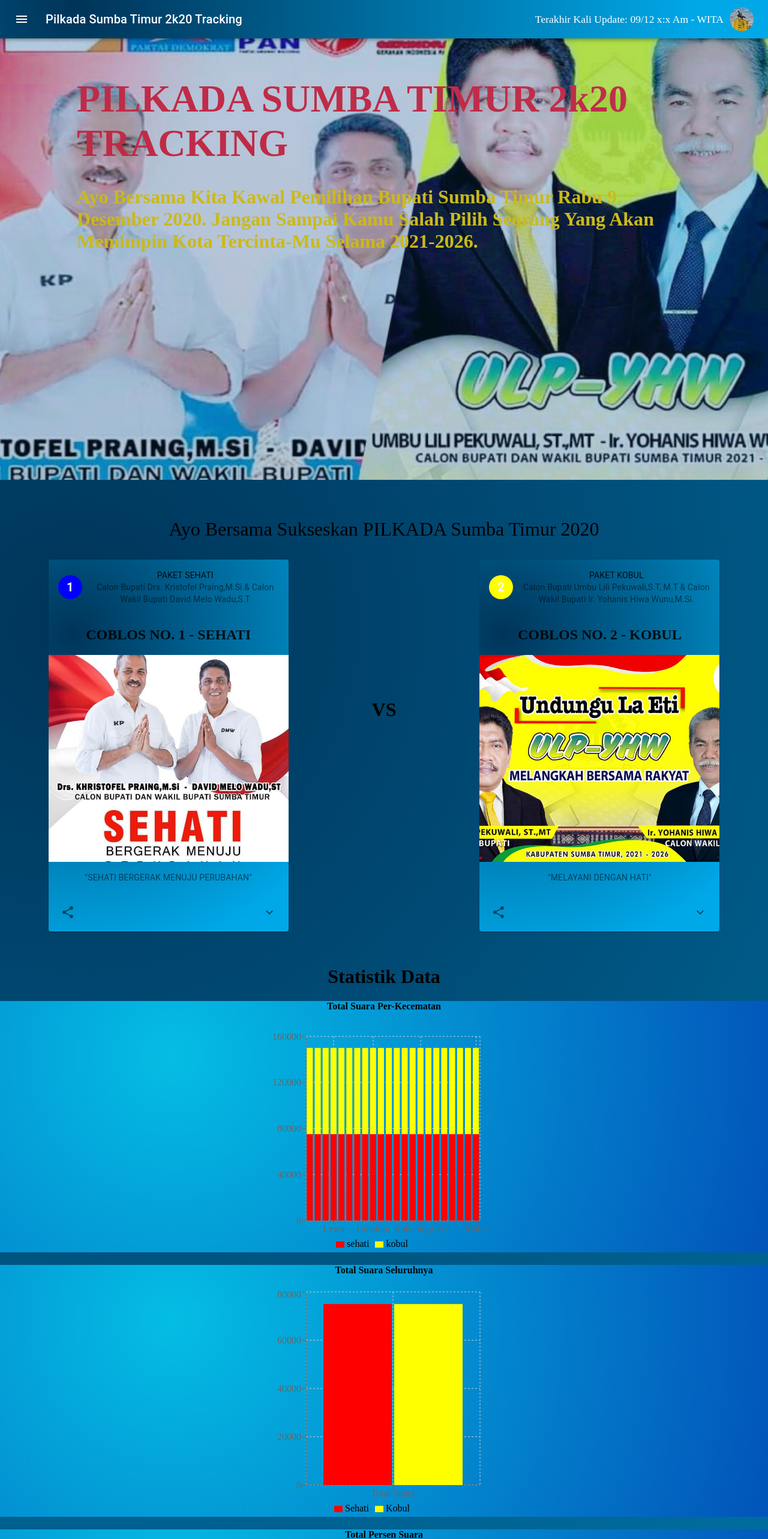
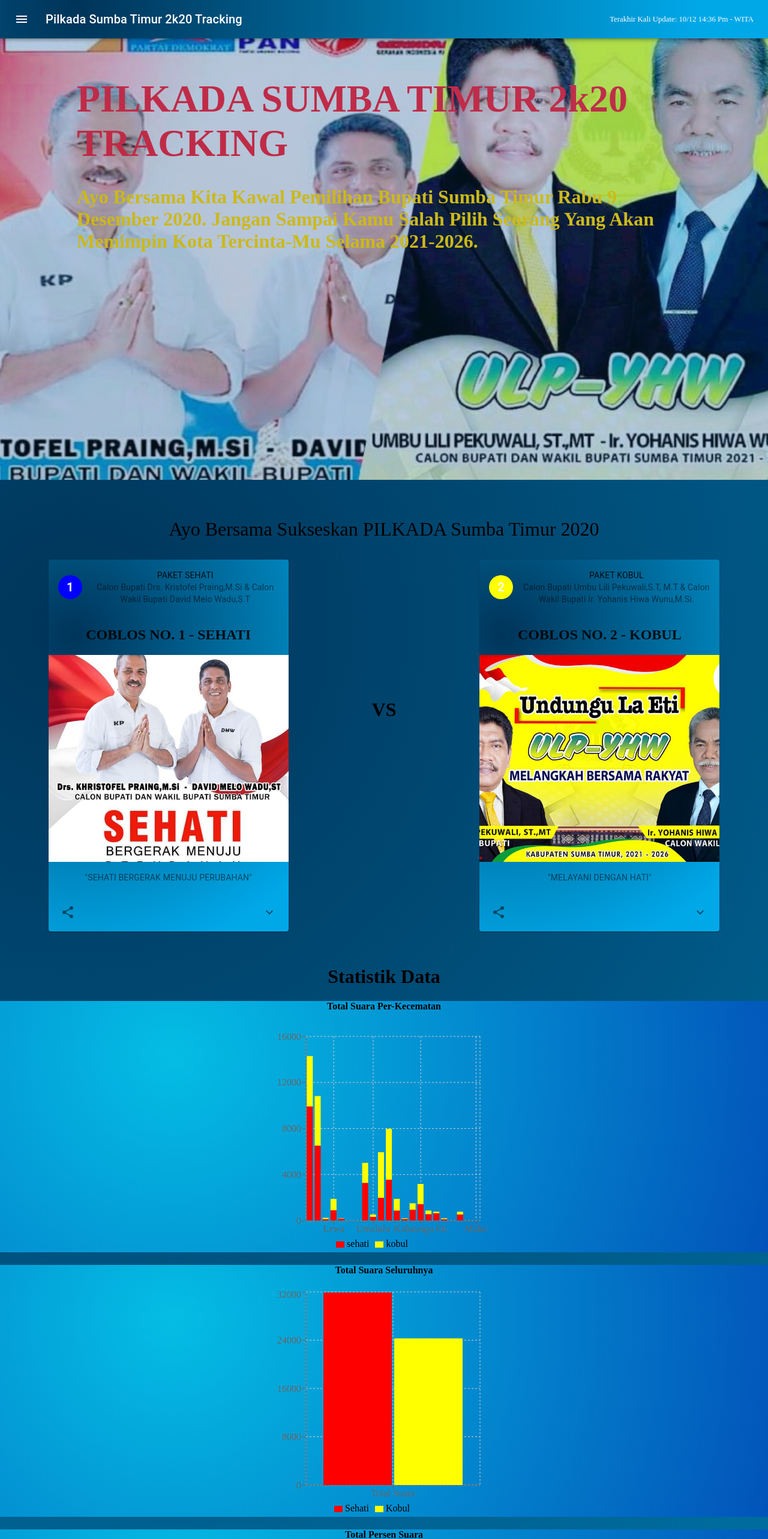
Before and after one commit to Rendydinar/Sumba-Timur-2k20-Pilkada-Tracking, a React (Create React App) app: page / in a window 1280 px wide. Shown: the top 2566 px of the page at 60% size. Built offline with nearby package versions, Linux system fonts and the light colour scheme.

Commit message:
Update 12/10 14:36 Pm WITA

```diff
--- a/src/Components/Header.js
+++ b/src/Components/Header.js
@@ -5,8 +5,6 @@ import Toolbar from '@material-ui/core/Toolbar';
 import IconButton from '@material-ui/core/IconButton';
 import MenuIcon from '@material-ui/icons/Menu';
 import Typography from '@material-ui/core/Typography';
-import Avatar from '@material-ui/core/Avatar';
-import Img from '../static/patung-kuda-waingapu.jpg'
 import { makeStyles } from '@material-ui/core/styles';
 import clsx from 'clsx';
 import Drawer from '@material-ui/core/Drawer';
@@ -84,13 +82,12 @@ const Header = () => {
           <IconButton edge="start" onClick={toggleDrawer('left', true)} className={classes.menuButton} color="inherit" aria-label="menu">
             <MenuIcon />
           </IconButton>
-        <Typography variant="h6" className={classes.title, HeaderClasses.textHidden} color="inherit">
-          <Link to="/" style={{textDecoration: 'none', color: 'white', display:'hidden'}}>Pilkada Sumba Timur 2k20 Tracking</Link>
+        <Typography variant="h6" className={clsx(classes.title, HeaderClasses.textHidden)} color="inherit">
+          <Link to="/" style={{textDecoration: 'none', color: 'white'}}>Pilkada Sumba Timur 2k20 Tracking</Link>
         </Typography>
           <p className={HeaderClasses.blink}>
             Terakhir Kali Update: {DataSource.terkahirUpdate.date}
           </p>
-          <Avatar src={Img}/>
         </Toolbar>
       </AppBar>
       <Drawer anchor={'left'} open={state['left']} onClose={toggleDrawer('left', false)}>
--- a/src/Components/Header.module.css
+++ b/src/Components/Header.module.css
@@ -1,8 +1,8 @@
 .blink {
   animation: blink-animation 1s steps(5, start) infinite;
   -webkit-animation: blink-animation 1s steps(5, start) infinite;
-  margin-right: 10px;
-  font-size: 1.1rem;
+
+  font-size: .8rem;
 
 }
 @keyframes blink-animation {
--- a/src/Components/Paslon.js
+++ b/src/Components/Paslon.js
@@ -230,7 +230,7 @@ const Paslon = () => {
 			        onClose={handleCloseShare}
 			        className={classes.MenuShare}
 			      >
-			        <MenuItem><a target="_blank" href="https://www.facebook.com/sharer/sharer.php?u=https://sumba-timur-2k20-pilkada-tracking.netlify.app/" rel="noopener noreferrer" class="fb-xfbml-parse-ignore"><FacebookIcon /></a></MenuItem>
+			        <MenuItem><a target="_blank" href="https://www.facebook.com/sharer/sharer.php?u=https://sumba-timur-2k20-pilkada-tracking.netlify.app/" rel="noopener noreferrer" className="fb-xfbml-parse-ignore"><FacebookIcon /></a></MenuItem>
 			        <MenuItem><a target="_blank" href="whatsapp://send?text=Saya Pilih *Sehati*, Ayo Pantau Pilkada Sumba Timur Disini => https://sumba-timur-2k20-pilkada-tracking.netlify.app/" rel="noopener noreferrer" data-action="share/whatsapp/share"><WhatsAppIcon /></a></MenuItem>
 			      </Menu>
 		      </IconButton>
@@ -420,7 +420,7 @@ const Paslon = () => {
 			        onClose={handleCloseShare}
 			        className={classes.MenuShare}
 			      >
-			        <MenuItem><a target="_blank" rel="noopener noreferrer" href="https://www.facebook.com/sharer/sharer.php?u=https://sumba-timur-2k20-pilkada-tracking.netlify.app/" class="fb-xfbml-parse-ignore"><FacebookIcon /></a></MenuItem>
+			        <MenuItem><a target="_blank" rel="noopener noreferrer" href="https://www.facebook.com/sharer/sharer.php?u=https://sumba-timur-2k20-pilkada-tracking.netlify.app/" className="fb-xfbml-parse-ignore"><FacebookIcon /></a></MenuItem>
 			        <MenuItem><a target="_blank" rel="noopener noreferrer" href="whatsapp://send?text=Saya Pilih *Kobul*, Ayo Pantau Pilkada Sumba Timur Disini => https://sumba-timur-2k20-pilkada-tracking.netlify.app/" data-action="share/whatsapp/share"><WhatsAppIcon /></a></MenuItem>
 			      </Menu>
 		      </IconButton>
--- a/src/Components/Statistik/TotalBartChart.js
+++ b/src/Components/Statistik/TotalBartChart.js
@@ -5,14 +5,24 @@ import {
 import classes from './Statistik.module.css';
 import DataSource from '../../DataSource/data';
 
+const totalSehati = DataSource.perkecamatan.reduce((a, b) => a + (b["sehati"] || 0), 0);
+const totalkobul = DataSource.perkecamatan.reduce((a, b) => a + (b["kobul"] || 0), 0);
+
+let totalBartChart = [{
+  name: "Total Suara",
+  Sehati: totalSehati,
+  Kobul: totalkobul
+}]
+
 const TotalBartChart = () => {
+  console.log(totalSehati, ' ', totalkobul);
   return (
     <center className={classes.section}>
       <h4>Total Suara Seluruhnya</h4>
       <BarChart
         width={380}
         height={380}
-        data={DataSource.totalBartChart}
+        data={totalBartChart}
         margin={{
           top: 5, right: 30, bottom: 5,
         }}
--- a/src/Components/Statistik/TotalPie.js
+++ b/src/Components/Statistik/TotalPie.js
@@ -6,6 +6,19 @@ import classes from './Statistik.module.css';
 import DataSource from '../../DataSource/data';
 
 const COLORS = ['#FF0000', '#FFFF00'];
+
+const totalSehati = DataSource.perkecamatan.reduce((a, b) => a + (b["sehati"] || 0), 0);
+const totalkobul = DataSource.perkecamatan.reduce((a, b) => a + (b["kobul"] || 0), 0);
+
+let totalPie = [
+  {
+    name: "Sehati",
+    value: totalSehati
+  },
+  { name: "Kobul",
+    value: totalkobul
+  }
+]
 
 const RADIAN = Math.PI / 180;
 const renderCustomizedLabel = ({
@@ -28,7 +41,7 @@ const TotalPie = () => {
       <h4>Total Persen Suara</h4>
       <PieChart width={400} height={400}>
         <Pie
-          data={DataSource.totalPie}
+          data={totalPie}
           cx={200}
           cy={200}
           labelLine={false}
@@ -43,8 +56,8 @@ const TotalPie = () => {
         </Pie>
       </PieChart>
         <ul style={{  listStyle: 'none', fontWeight: 'bold', marginButtom: '50px'}}>
-          <li style={{color: '#FF0000'}}><span>Sehati:</span> {DataSource.totalPie[0].value} Suara</li>
-          <li style={{color: '#FFFF00'}}><span>Kobul:</span> {DataSource.totalPie[1].value} Suara</li>
+          <li style={{color: '#FF0000'}}><span>Sehati:</span> {totalSehati} Suara</li>
+          <li style={{color: '#FFFF00'}}><span>Kobul:</span> {totalkobul} Suara</li>
         </ul>
     </center>
   );
--- a/src/DataSource/data.json
+++ b/src/DataSource/data.json
@@ -1,89 +1,82 @@
 {
   "perkecamatan": [
     {
-      "name": "Kambera", "sehati": 75000, "kobul": 75000
+      "name": "Kambera", "sehati": 9915, "kobul": 4377
     },
     {
-      "name": "Kota Waingapu", "sehati": 75000, "kobul": 75000
+      "name": "Kota Waingapu", "sehati": 6508, "kobul": 4309
     },
     {
-      "name": "Haharu", "sehati": 75000, "kobul": 75000
+      "name": "Haharu", "sehati": 120, "kobul": 117
     },
     {
-      "name": "Lewa", "sehati": 75000, "kobul": 75000
+      "name": "Lewa", "sehati": 895, "kobul": 988
     },
     {
-      "name": "Nggaha Ori Angu", "sehati": 75000, "kobul": 75000
+      "name": "Nggaha Ori Angu", "sehati": 163, "kobul": 28
     },
     {
-      "name": "Tabundung", "sehati": 75000, "kobul": 75000
+      "name": "Tabundung", "sehati": 0, "kobul": 0
     },
     {
-      "name": "Pinu Pahar", "sehati": 75000, "kobul": 75000
+      "name": "Pinu Pahar", "sehati": 0, "kobul": 0
     },
     {
-      "name": "Pandawai", "sehati": 75000, "kobul": 75000
+      "name": "Pandawai", "sehati": 3271, "kobul": 1740
     },
     {
-      "name": "Umalulu", "sehati": 75000, "kobul": 75000
+      "name": "Umalulu", "sehati": 320, "kobul": 203
     },
     {
-      "name": "Rindi", "sehati": 75000, "kobul": 75000
+      "name": "Rindi", "sehati": 1974, "kobul": 3963
     },
     {
-      "name": "Pahunga Lodu", "sehati": 75000, "kobul": 75000
+      "name": "Pahunga Lodu", "sehati": 3547, "kobul": 4420
     },
     {
-      "name": "Wulla Waijelu", "sehati": 75000, "kobul": 75000
+      "name": "Wulla Waijelu", "sehati": 867, "kobul": 1017
     },
     {
-      "name": "Paberiwai", "sehati": 75000, "kobul": 75000
+      "name": "Paberiwai", "sehati": 135, "kobul": 61
     },
     {
-      "name": "Karera", "sehati": 75000, "kobul": 75000
+      "name": "Karera", "sehati": 938, "kobul": 560
     },
     {
-      "name": "Kahaungu Eti", "sehati": 75000, "kobul": 75000
+      "name": "Kahaungu Eti", "sehati": 1428, "kobul": 1752
     },
     {
-      "name": "Matawai La Pawu", "sehati": 75000, "kobul": 75000
+      "name": "Matawai La Pawu", "sehati": 554, "kobul": 312
     },
     {
-      "name": "Kambata Mapambuhang", "sehati": 75000, "kobul": 75000
+      "name": "Kambata Mapambuhang", "sehati": 636, "kobul": 132
     },
     {
-      "name": "Lewa Tidahu", "sehati": 75000, "kobul": 75000
+      "name": "Lewa Tidahu", "sehati": 113, "kobul": 78
     },
     {
-      "name": "Katala Hamu Lingu", "sehati": 75000, "kobul": 75000
+      "name": "Katala Hamu Lingu", "sehati": 0, "kobul": 0
     },
     {
-      "name": "Kanatang", "sehati": 75000, "kobul": 75000
+      "name": "Kanatang", "sehati": 522, "kobul": 241
     },
     {
-      "name": "Ngadu Ngala", "sehati": 75000, "kobul": 75000
+      "name": "Ngadu Ngala", "sehati": 0, "kobul": 0
     },
     {
-      "name": "Mahu", "sehati": 75000, "kobul": 75000
+      "name": "Mahu", "sehati": 0, "kobul": 0
     }
   ],
   "totalPie" : [
     {
       "name": "Sehati",
-      "value": 75000
+      "value": 0
     },
     { "name": "Kobul",
-      "value": 75000
-    }
-  ],
-  "totalBartChart": [
-    {
-      "name": "Total Suara",
-      "Sehati": 75000,
-      "Kobul": 75000
+      "value": 0
     }
   ],
   "terkahirUpdate": {
-    "date": "09/12 x:x Am - WITA"
+    "date": "10/12 14:36 Pm - WITA"
   }
 }
```
